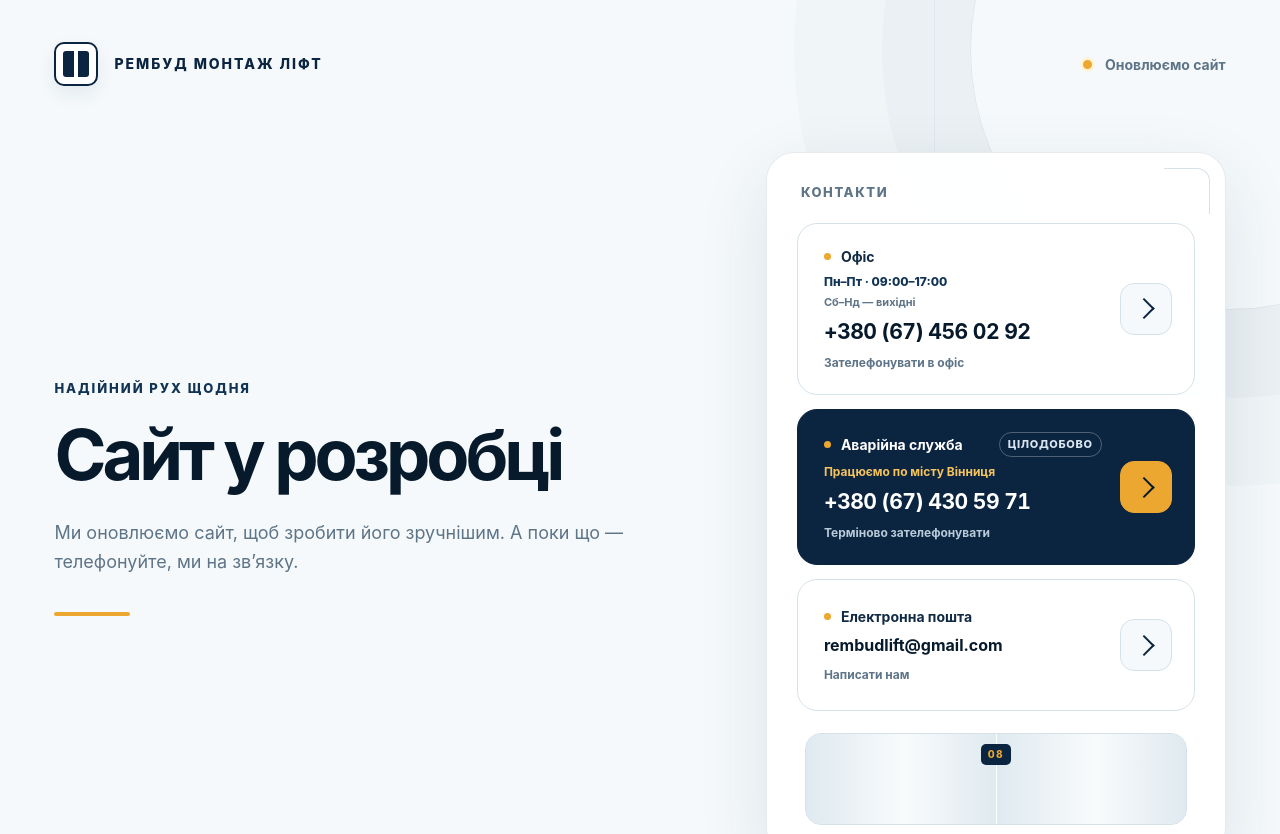
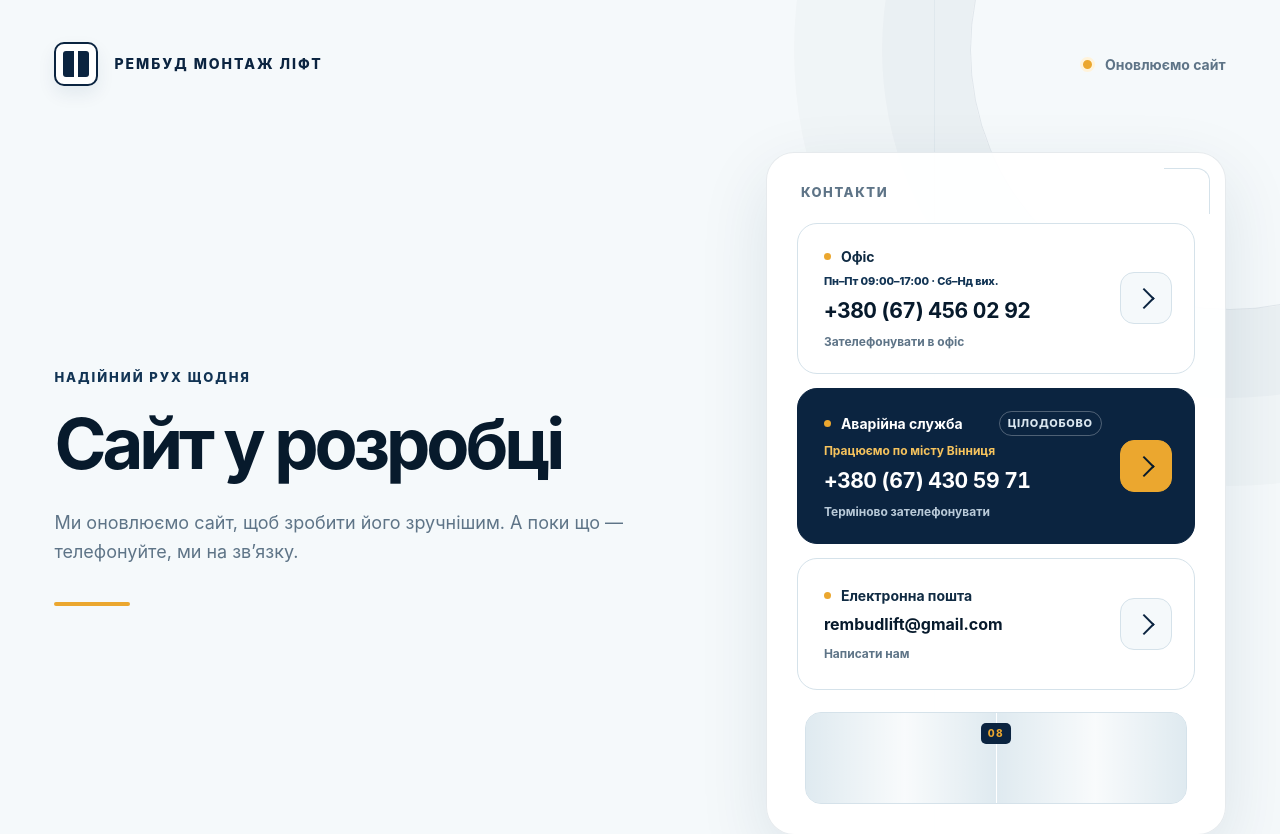
Before and after one commit to iktnb/rembud-lift, a Next.js app: page / in a window 1280 px wide. Shown: the top 834 px of the page. Built offline with nearby package versions, Linux system fonts and the light colour scheme.

Commit message:
Keep office hours on one line

```diff
--- a/app/globals.css
+++ b/app/globals.css
@@ -326,20 +326,15 @@ h1 {
 }
 
 .office-hours {
-  display: grid;
+  display: block;
   width: fit-content;
   max-width: 100%;
   margin: -2px 0 9px;
-  gap: 3px;
-  color: var(--muted);
+  color: var(--navy-800);
   font-size: 0.6875rem;
-  font-weight: 680;
-}
-
-.office-hours strong {
-  color: var(--navy-800);
-  font-size: 0.75rem;
   font-weight: 780;
+  letter-spacing: -0.01em;
+  white-space: nowrap;
 }
 
 .phone-number {
--- a/app/page.tsx
+++ b/app/page.tsx
@@ -55,10 +55,7 @@ export default function Home() {
             >
               <span className="contact-copy">
                 <span className="contact-heading">Офіс</span>
-                <span className="office-hours">
-                  <strong>Пн–Пт · 09:00–17:00</strong>
-                  <span>Сб–Нд — вихідні</span>
-                </span>
+                <span className="office-hours">Пн–Пт 09:00–17:00 · Сб–Нд вих.</span>
                 <span className="phone-number">{OFFICE_PHONE.display}</span>
                 <span className="contact-action">Зателефонувати в офіс</span>
               </span>
```
Also changed, not shown: 1 other file (tests, documents, lock files or other folders).
